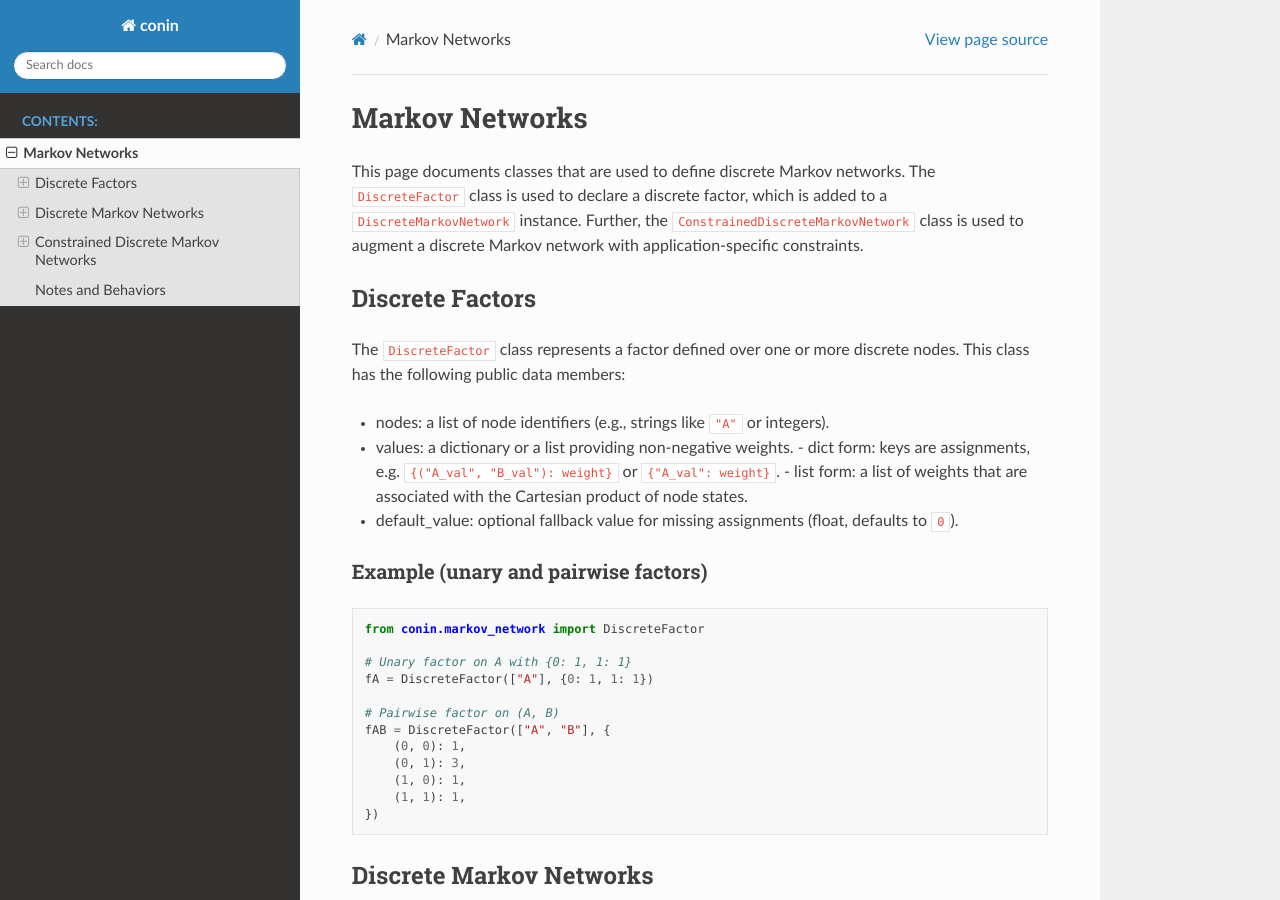
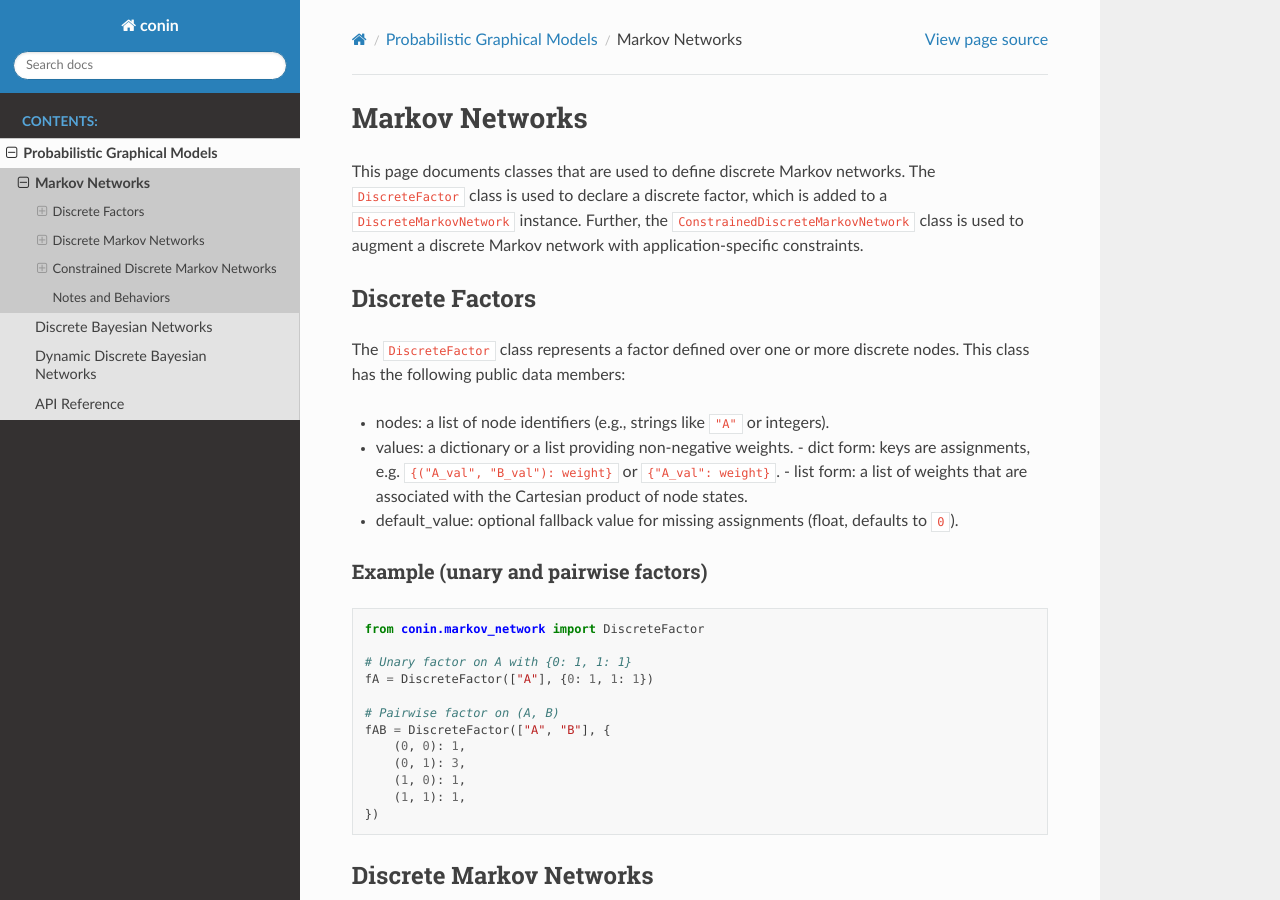
Before and after one commit to sandialabs/conin, a Sphinx documentation site: the page built from doc/markov_networks.rst, in a window 1280 px wide and 900 px high. Built offline with Sphinx 7.4.7 and the Read the Docs theme 3.1.0, drawn with Linux system fonts in a browser that asks for light colours.

Commit message:
Initial setup of documentation

```diff
--- /dev/null
+++ b/doc/bayesian_networks.rst
@@ -0,0 +1,4 @@
+Discrete Bayesian Networks
+==========================
+
+TODO
--- /dev/null
+++ b/doc/dynamic_bayesian_networks.rst
@@ -0,0 +1,4 @@
+Dynamic Discrete Bayesian Networks
+==================================
+
+TODO
--- a/doc/index.rst
+++ b/doc/index.rst
@@ -13,4 +13,4 @@ TESTING
    :maxdepth: 2
    :caption: Contents:
 
-   markov_network_model
+   probabilistic_graphical_models
--- /dev/null
+++ b/doc/probabilistic_graphical_models.rst
@@ -0,0 +1,11 @@
+Probabilistic Graphical Models
+==============================
+
+.. toctree::
+   :maxdepth: 2
+   :caption: Contents:
+
+   markov_networks
+   bayesian_networks
+   dynamic_bayesian_networks
+   pgm_api
```
Also changed, not shown: doc/pgm_api.rst (added, +33 -0 lines), doc/markov_networks.rst (renamed from doc/markov_network_model.rst), 1 other file.
